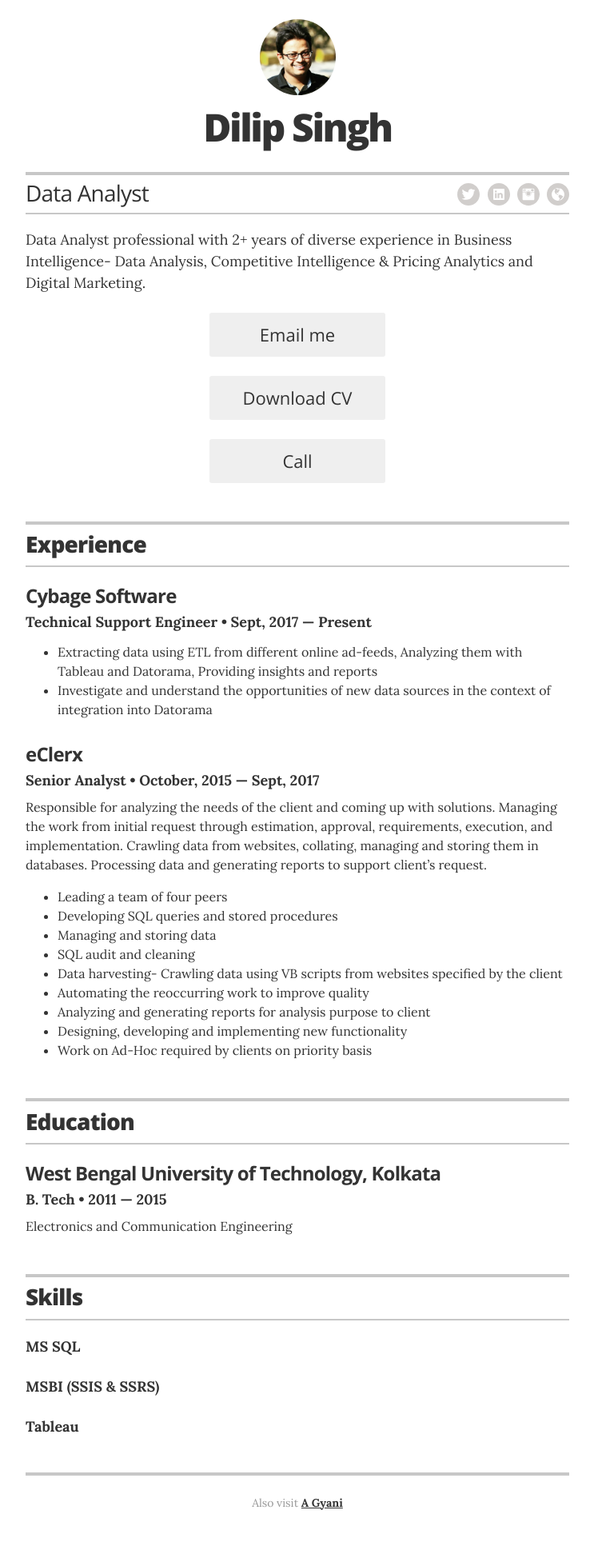
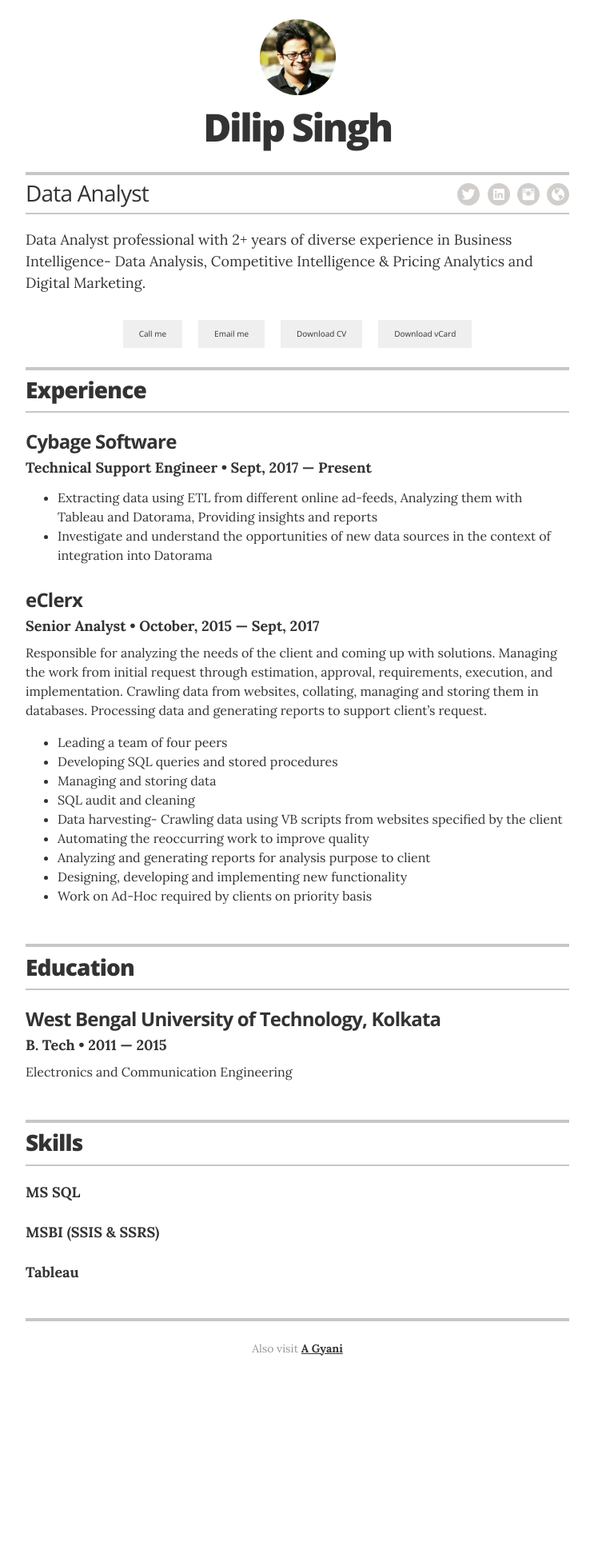
Before and after one commit to getdilip/Resume, a Jekyll site: the page built from index.html, in a window 1280 px wide. Shown: the whole page at 80% size, without its empty margins (268-1011 px from the left). Built offline with Jekyll 4.4.1, drawn with Linux system fonts in a browser that asks for light colours; after the commit the page ends 1745 px from its top, so only the background shows below that.

Commit message:
no message

```diff
--- a/_includes/head.html
+++ b/_includes/head.html
@@ -11,7 +11,6 @@
   {% endif %}
 
   <meta name="description" content="{% if page.excerpt %}{{ page.excerpt | strip_html | strip_newlines | truncate: 160 }}{% else %}{{ site.description }}{% endif %}">
-
   <link rel="stylesheet" href="css/main.css">
   <link rel="canonical" href="{{ page.url | replace:'index.html','' | prepend: site.baseurl | prepend: site.url }}">
   <link rel="icon" type="image/x-icon" href="/favicon.png" />
--- a/_layouts/resume.html
+++ b/_layouts/resume.html
@@ -37,15 +37,37 @@
           {{ site.resume_header_intro }}
         </div>
 
+
+<div class="flex">
+  <form action="tel:+919681413252" class="flex-item">
+    <button class="button">Call me</button>
+  </form>
+
+  <form action="mailto:{{ site.resume_contact_email }}" class="flex-item">
+    <button class="button">Email me</button>
+  </form>
+
+    <form action="Dilip_Singh-Data_Analyst.pdf" class="flex-item">
+    <button class="button">Download CV</button>
+  </form>
+
+    <form action="vcard_dilip_singh.vcf" class="flex-item">
+    <button class="button">Download vCard</button>
+  </form>
+</div>
+
+
+        <!--
         {% if site.resume_looking_for_work == 'yes' %}
         <a href="mailto:{{ site.resume_contact_email }}" class="contact-button no-print" itemprop="email">Email me</a>
-        <a href="Dilip_Singh-Data_Analyst.pdf" download class="contact-button no-print" itemprop="email">Download CV</a>
-        <a href="tel:+919681413252" download class="contact-button no-print" itemprop="email">Call</a>
+        <a href="Dilip_Singh-Data_Analyst.pdf" download class="contact-button no-print" itemprop="email">Downl. CV</a>
+        <a href="tel:+919681413252" class="contact-button no-print" itemprop="email">Call</a>
+        <a href="vcard_dilip_singh.vcf" download class="contact-button no-print">Downl. vCard</a>
         {% elsif site.resume_looking_for_work == 'no' %}
         <a class="contact-button not-looking no-print">I'm not looking for work right now.</a>
         {% else %}
         {% endif %}
-
+        -->
       </header>
 
       {% if site.resume_section_experience %}
--- a/_sass/_resume.scss
+++ b/_sass/_resume.scss
@@ -107,14 +107,14 @@
   @include border-radius(3px);
   background-color: #efefef;
   text-decoration: none;
+  display: inline-block;
   text-align: center;
-  display: block;
   margin: 1.5rem auto;
-  width: 220px;
-  font-size: 1.375rem;
+  width: 20%;
+  font-size: 0.8rem;
   @include sans_light;
   color: #333;
-  line-height: 55px;
+  line-height: 40px;
   @include transition(all .2s ease);
 
   &:hover {
@@ -122,8 +122,39 @@
     color: #fff;
   }
 
-  &.not-looking { width: 400px; }
+  &.not-looking { width: 130px; }
 }
+
+.flex {
+  display: flex;
+  justify-content: center;
+}
+.flex-item + .flex-item {
+  margin-left: 20px;
+}
+.button {
+  margin-top: 15px;
+  background-color: #efefef;
+  border: none;
+  color: #333;
+  padding: 10px 20px;
+  text-align: center;
+  text-decoration: none;
+  display: inline-block;
+  font-size: 10px;
+  @include sans_light;
+  cursor: pointer;
+  display: block;
+
+ @include transition(all .2s ease);
+
+   &:hover {
+    background-color: #333;
+    color: #fff;
+  }
+
+}
+
 
 // resume content styles
 
```
Also changed, not shown: 1 other file.
